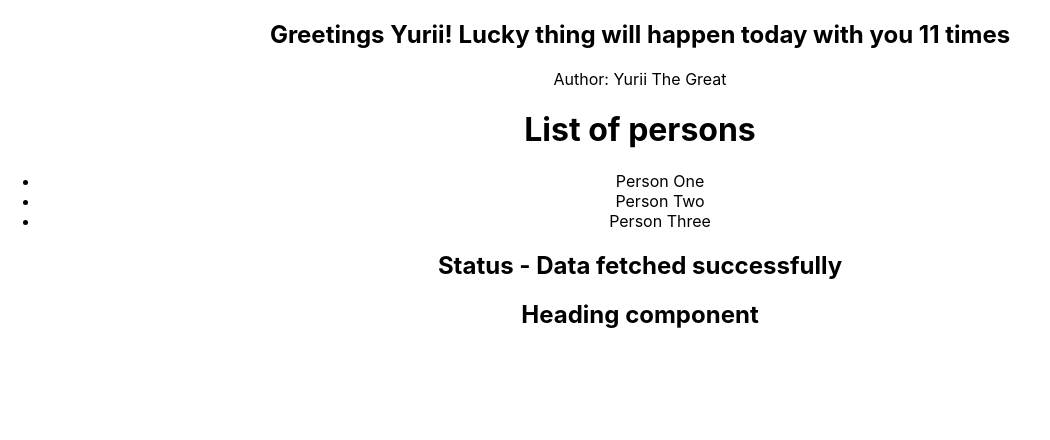
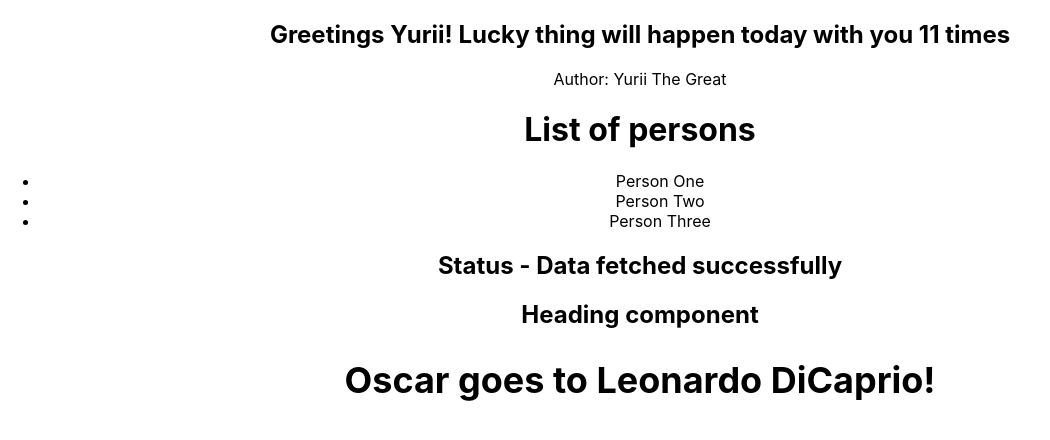
Before and after one commit to Skoblik/react-ts-tutorial, a React (Create React App) app: page / in a window 1280 px wide. Shown: the top 440 px of the page, without its empty margins (0-1050 px from the left). Built offline with nearby package versions, Linux system fonts and the light colour scheme.

Commit message:
added Oscar component

```diff
--- a/src/App.tsx
+++ b/src/App.tsx
@@ -1,6 +1,7 @@
 import "./App.css";
 import { Greet } from "./components/greet/Greet";
 import { Heading } from "./components/heading/Heading";
+import { Oscar } from "./components/oscar/Oscar";
 import { PersonList } from "./components/person list/PersonList";
 import { Person } from "./components/person/Person";
 import { Status } from "./components/status/Status";
@@ -14,6 +15,9 @@
       <PersonList names={nameList} />
       <Status status="success" />
       <Heading>Heading component</Heading>
+      <Oscar>
+        <Heading>Oscar goes to Leonardo DiCaprio!</Heading>
+      </Oscar>
     </div>
   );
 }
--- /dev/null
+++ b/src/components/oscar/Oscar.tsx
@@ -0,0 +1,13 @@
+import React from "react";
+
+type OscarProps = {
+  children: React.ReactNode;
+};
+
+export const Oscar = (props: OscarProps) => {
+  return (
+    <div>
+      <h2>{props.children}</h2>
+    </div>
+  );
+};
```
